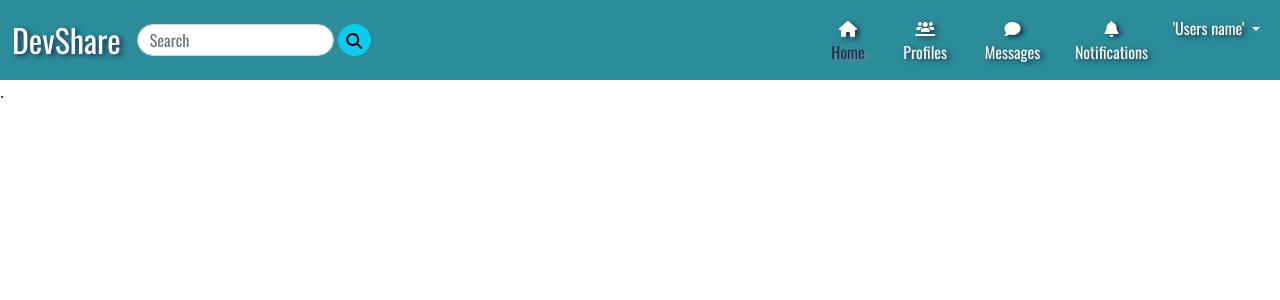
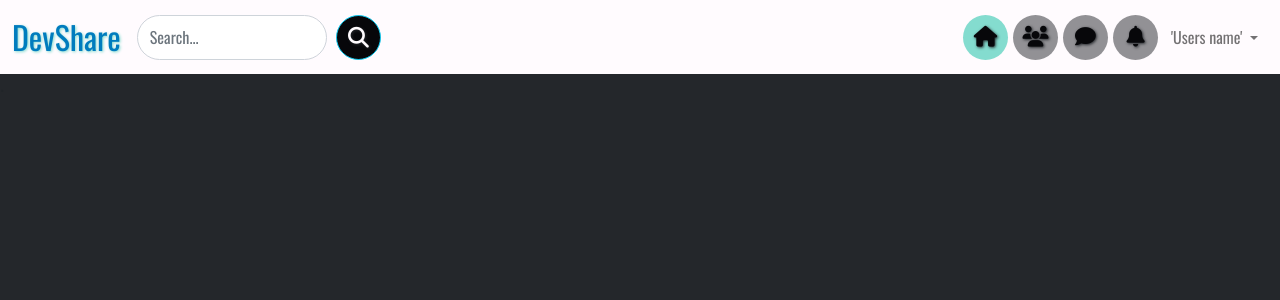
Before and after one commit to KristianColville1/dev-share, a Django app: page / in a window 1280 px wide. Shown: the top 300 px of the page. Run offline with Django 3.2, Linux system fonts and the light colour scheme; some libraries are stand-ins or nearby versions.

Commit message:
Update colors and style of nav and body

```diff
--- a/static/css/base.css
+++ b/static/css/base.css
@@ -4,18 +4,23 @@
 
 /**********************************************************Default colors*/
 :root {
-    --space-cadet: #222e50ff;
-    --english-violet: #5a4d68ff;
-    --mountbatten-pink: #916c80ff;
-    --light-slate-gray: #758f9aff;
-    --baby-powder: #fcfff7ff;
-    --middle-blue-green: #8fd0ccff;
-    --viridian-green: #21a0a0ff;
-    --blue-munsell: #2c8c99ff;
-    --teal-blue: #3e7784ff;
+    --snow: #fffbfeff;
+    --spanish-gray: #929195ff;
+    --raisin-black: #24272bff;
+    --rich-black-fogra-39: #07070aff;
+    --indigo-dye: #044264ff;
+    --star-command-blue: #007cbeff;
+    --pacific-blue: #42acc7ff;
+    --middle-blue-green: #84dccfff;
 }
 
 /**********************************************************Navigation*/
+
+body {
+    background-color: var(--raisin-black);
+    overflow-x: hidden;
+}
+
 .navbar,
 h1,
 h2,
@@ -24,52 +29,72 @@ h3 {
 }
 
 .navbar {
-    background-color: var(--blue-munsell);
-}
-
-.navbar-brand,
-.nav-link,
-.fa-house,
-.fa-users-line,
-.fa-comment,
-.fa-bell {
-    color: var(--baby-powder);
-    text-shadow: 3px 2px 5px var(--space-cadet);
+    background-color: var(--snow);
+    padding-right: 60px;
 }
 
 .navbar-brand {
     font-size: 2rem;
+    color: var(--star-command-blue);
+    text-shadow:  1px 1px 3px var(--middle-blue-green);
+}
+
+.fa-house,
+.fa-users,
+.fa-comment,
+.fa-bell,
+.fa-magnifying-glass {
+    font-size: 1.3rem;
+    color: var(--rich-black-fogra-39);
+    text-shadow: 1px 1px 3px var(--raisin-black);
+}
+
+i:hover {
+    color: var(--star-command-blue);
+}
+
+.nav-item,
+.active,
+.btn-info {
+    width: 45px;
+    height: 45px;
+    display: flex;
+    align-items: center;
+    justify-content: center;
+    border-radius: 50%;
+    background-color: var(--spanish-gray);
+    margin-left: 5px;
 }
 
 .active {
-    color: var(--space-cadet) !important;
-    text-shadow: 3px 2px 5px var(--light-slate-gray);
+    background-color: var(--middle-blue-green);
 }
 
-.fa-house,
-.fa-users-line,
-.fa-comment,
-.fa-bell {
-    width: 100%;
+.nav-item > a {
+    padding: 5px;
+}
+
+.dropdown {
+    border: none;
+    background-color: transparent; /* put user img here */
 }
 
 /**************************************************************Search box form */
 .form-control,
 .btn-info {
-    height: 32px;
+    height: 45px;
     border-radius: 32px;
 }
 
 .btn-info {
-    margin: 0;
-    padding: 0;
-    width: 40px;
+    width: 45px;
+    background-color: var(--rich-black-fogra-39);
 }
 
 .btn-info:hover {
     background-color: var(--middle-blue-green);
 }
 
-.btn-info:hover .fa-magnifying-glass {
-    color: var(--baby-powder);
+.fa-magnifying-glass {
+    color: var(--snow);
 }
--- a/templates/base.html
+++ b/templates/base.html
@@ -34,30 +34,31 @@
           </button>
           <div class="collapse navbar-collapse" id="navbarSupportedContent">
             <form class="d-flex" role="search">
-                <input class="form-control me-1" type="search" placeholder="Search" aria-label="Search">
+                <input class="form-control me-1 search-box" type="search" placeholder="Search..." aria-label="Search">
                 <button class="btn btn-info" type="submit">
                     <i class="fa-solid fa-magnifying-glass"></i>
                 </button>
               </form>
             <ul class="navbar-nav nav-fill ms-auto mb-2 mb-lg-0">
-              <li class="nav-item">
-                <a class="nav-link active" aria-current="page" href="#">
+              <li class="nav-item active">
+                <a class="nav-link" aria-current="page" href="#" data-toggle="tooltip" data-placement="bottom" title="Home">
                     <i class="fa-solid fa-house"></i>
-                    Home</a>
+                  </a>
               </li>
               <li class="nav-item">
-                <a class="nav-link" href="#"><i class="fa-solid fa-users-line"></i>
-                    Profiles</a>
+                <a class="nav-link" href="#" data-toggle="tooltip" data-placement="bottom" title="Profiles">
+                  <i class="fa-solid fa-users"></i>
+                  </a>
               </li>
               <li class="nav-item">
-                <a class="nav-link" href="#">
+                <a class="nav-link" href="#" data-toggle="tooltip" data-placement="bottom" title="Messages">
                     <i class="fa-solid fa-comment"></i>
-                    Messages</a>
+                  </a>
               </li>
               <li class="nav-item">
-                <a class="nav-link" href="#">
+                <a class="nav-link" href="#" data-toggle="tooltip" data-placement="bottom" title="Notifications">
                     <i class="fa-solid fa-bell"></i>
-                    Notifications</a>
+                    </a>
               </li>
               <li class="nav-item dropdown">
                 <a class="nav-link dropdown-toggle" href="#" id="navbarDropdown" role="button" data-bs-toggle="dropdown" aria-expanded="false">
```
